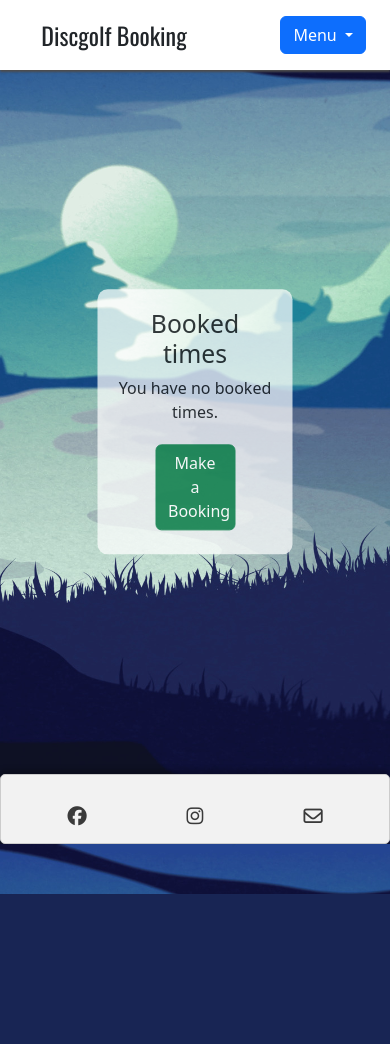
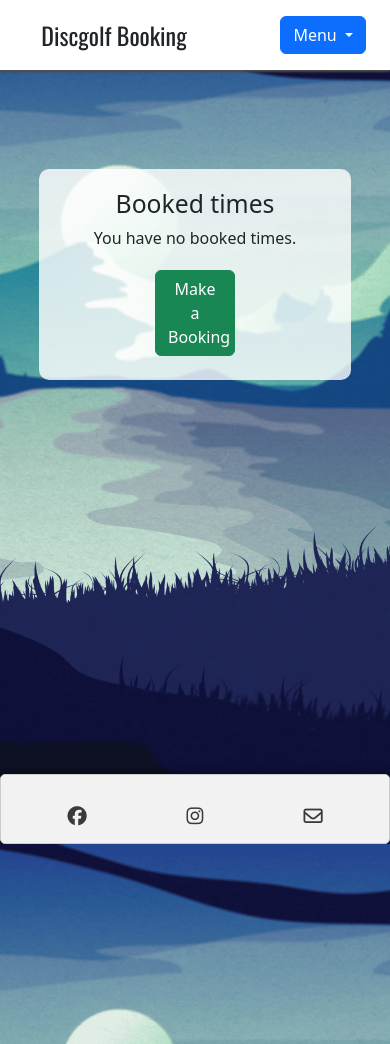
Before and after one commit to Storkfrasse/Discgolfpp4, a Django app: page /user-bookings/ in a window 390 px wide. Before the commit the page ends 894 px from the top, so only its background shows below. Run offline with Django 4.2, Linux system fonts and the light colour scheme; the visitor is signed in with stand-in values (Sample User, id 1); data that the repository does not hold is empty; some libraries are stand-ins or nearby versions.

```diff
--- a/booking/templates/booking/user_bookings.html
+++ b/booking/templates/booking/user_bookings.html
@@ -1,6 +1,6 @@
 {% extends "booking/header.html" %}
 {% block content %}
-
+<main>
     <div class="center-container">
         <div class="booking-info-box">
             <h2>Booked times</h2>
@@ -23,5 +23,5 @@
             </div>
         </div>
     </div>
-
+</main>
 {% endblock content %}
--- a/static/css/style.css
+++ b/static/css/style.css
@@ -322,6 +322,7 @@ main {
    margin-top: 50px;
    display: flex;
    flex-direction: column;
+   padding-top: 50px;
 }
 /* for booking success */
 .booking-successful {
@@ -348,15 +349,14 @@ main {
 
 .booking-info-box {
     position: fixed;
-    top: 50%;
-    left: 50%;
-    transform: translate(-50%, -50%);
+    top: 12%;
+    max-width: 80%;
+    margin: 0 auto;
     background-color: rgba(255, 255, 255, 0.8);
     padding: 20px;
     border-radius: 10px;
     text-align: center;
-    max-width: 80%;
-    opacity: 0.9;
+    overflow-y: auto; /
 }
 
 .booking-item {
@@ -532,7 +532,7 @@ header, footer {
 
 /*media for diffrent screen sizes*/
 @media only screen and (max-width: 375px) {
-    .info-box {
+    .info-box, .booking-info-box {
         width: 90%;
         max-width: none;
         padding: 10px;
@@ -542,10 +542,16 @@ header, footer {
 
 @media only screen and (max-width: 576px) {
 
-    .info-box {
+    .info-box{
         width: 90%;
         max-height: 50%;
         top: 50%;
+    }
+
+    .booking-info-box {
+        width: 90%;
+        max-height: 50%;
+        top: 20%;
     }
 
     .info-box h2 {
@@ -620,14 +626,26 @@ header, footer {
         max-height: 50%;
         top: 50%;
     }
+
+    .booking-info-box {
+        width: 90%;
+        max-height: 50%;
+        top: 20%;
+    }
 }
 
 
 @media only screen and (max-width: 768px) {
-    .info-box {
+    .info-box{
         width: 90%;
         max-height: 50%;
         top: 50%;
+    }
+
+    .booking-info-box {
+        width: 90%;
+        max-height: 50%;
+        top: 20%;
     }
 
 }
@@ -638,4 +656,10 @@ header, footer {
         max-height: 50%;
         top: 50%;
     }
+
+    .booking-info-box {
+        width: 90%;
+        max-height: 50%;
+        top: 20%;
+    }
 }
```
Lines whose indentation alone changed are shown as unchanged.
